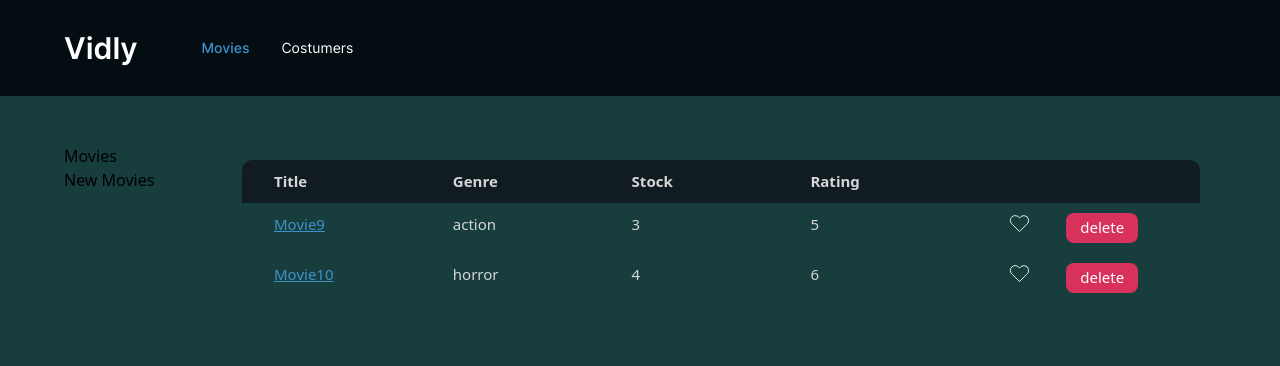
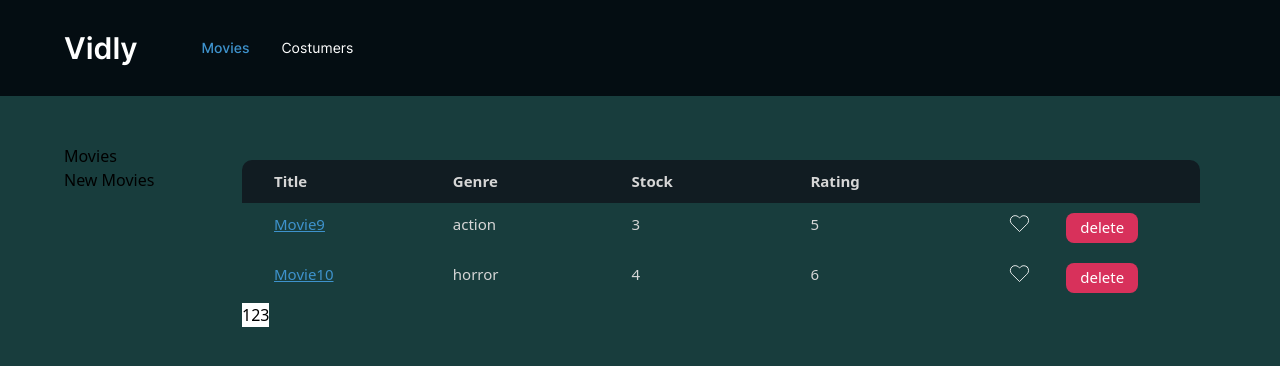
Before and after one commit to CodeSplash7/Vidly-App, a React (Create React App) app: page /movies in a window 1280 px wide. Shown: the top 366 px of the page. Built offline with nearby package versions, Linux system fonts and the light colour scheme; data requests are answered from the project's data file.

Commit message:
made pagination buttons generate based on the divisions number, no functionality, no style yet

```diff
--- a/src/components/MoviesPage/MoviePagination.jsx
+++ b/src/components/MoviesPage/MoviePagination.jsx
@@ -1,5 +1,16 @@
-function MoviePagination() {
-  return <></>;
+function MoviePagination({
+  pages,
+  currentPage: { currentPage, setCurrentPage }
+}) {
+  let buttons = [];
+  for (let i = 0; i < pages; i++) {
+    buttons.push(
+      <button key={i} className="bg-white">
+        {i + 1}
+      </button>
+    );
+  }
+  return <>{buttons}</>;
 }
 
 export default MoviePagination;
--- a/src/components/MoviesPage/MoviesPage.jsx
+++ b/src/components/MoviesPage/MoviesPage.jsx
@@ -49,7 +49,6 @@ function MoviesPage() {
     getGenrePropertyForMovies();
     divideMovies();
   }, [genres]);
-  console.log(divisions[currentDivision - 1]);
   return (
     <>
       <MovieHandlersContext.Provider
@@ -73,10 +72,19 @@ function MoviesPage() {
               <MovieSearch />
             </div>
             <div className="movie-table">
-              <MovieTable movies={getCurrentDivisionContent()} tableColumns={tableColumns} />
+              <MovieTable
+                movies={getCurrentDivisionContent()}
+                tableColumns={tableColumns}
+              />
             </div>
             <div className="movies-page__pagination">
-              <MoviePagination />
+              <MoviePagination
+                pages={divisions.length}
+                currentPage={{
+                  currentPage: currentDivision,
+                  setCurrentPage: setCurrentDivision
+                }}
+              />
             </div>
           </div>
         </div>
```
